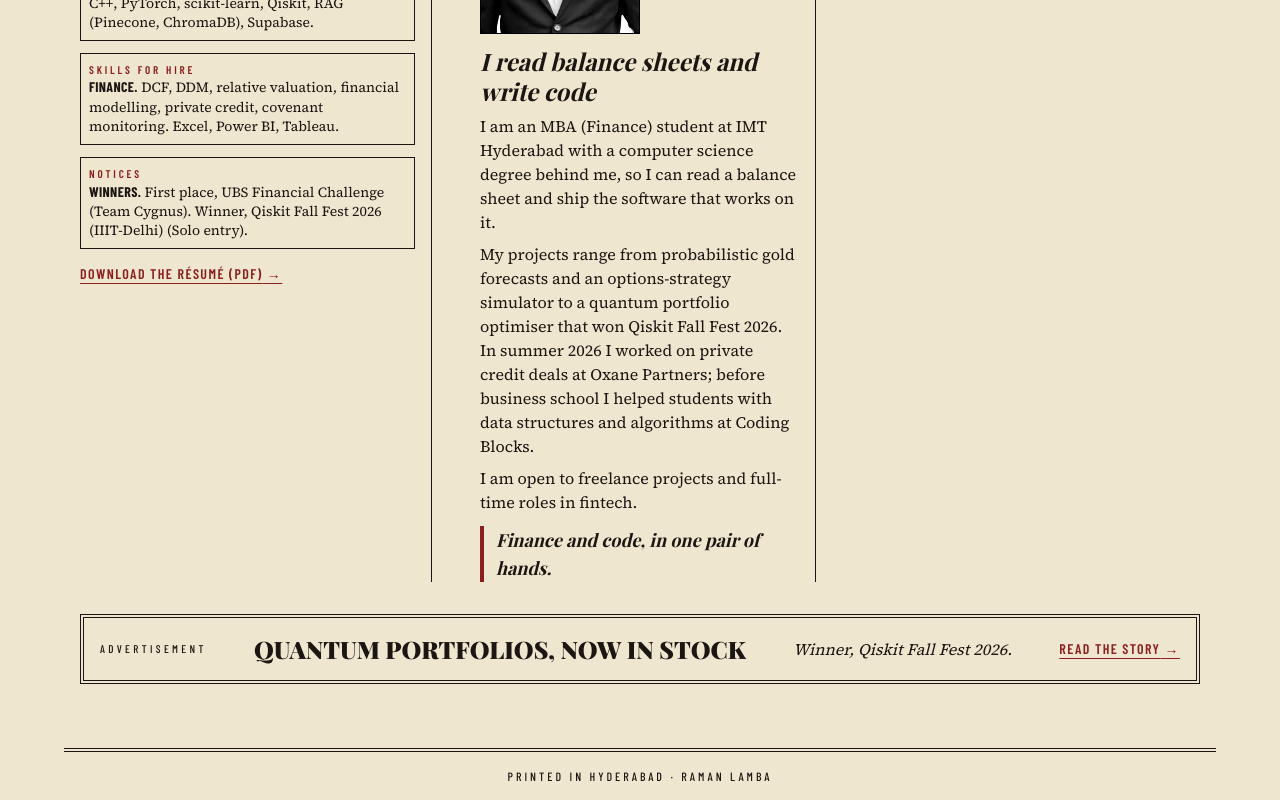
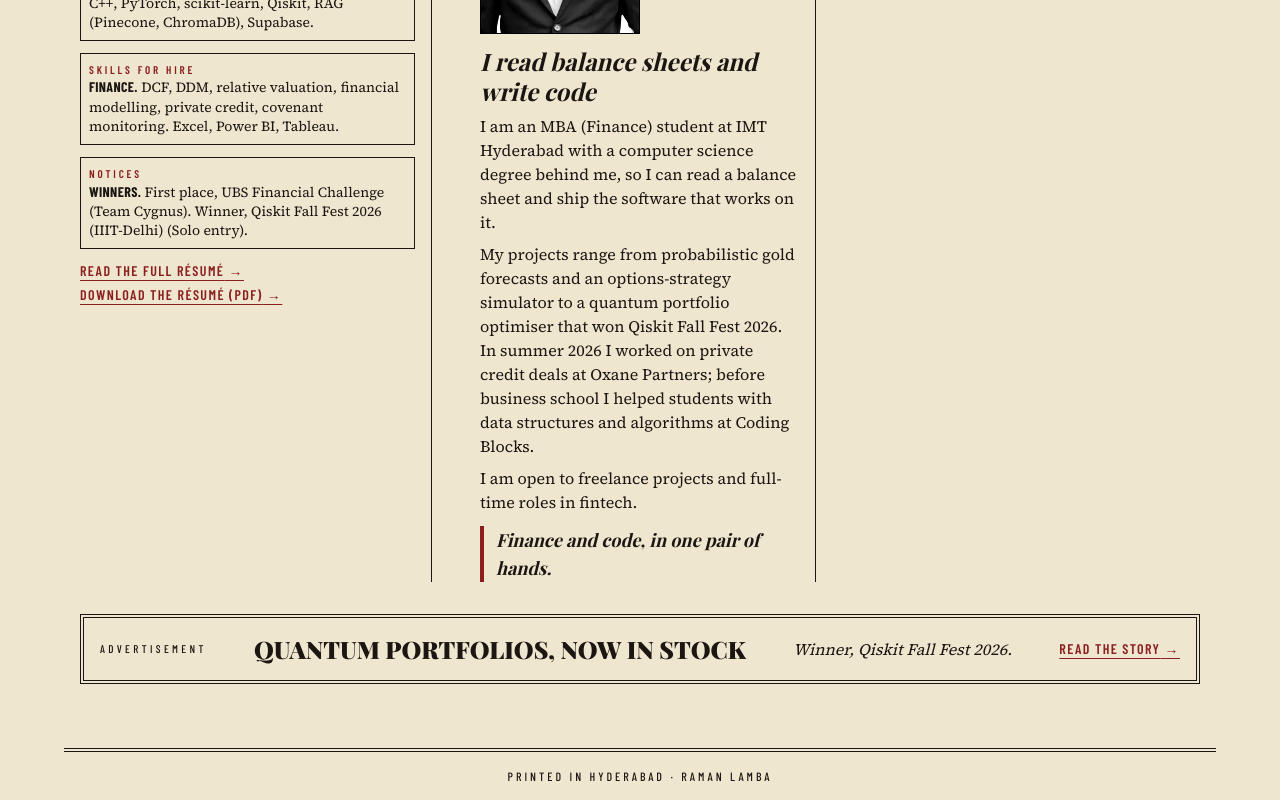
Before and after one commit to Raman-Lamba/portfolio_V1, a Next.js app in the folder site/: page / in a window 1280 px wide. Shown: the part 2125-2925 px from the top of the page. Built offline with nearby package versions, Linux system fonts and the light colour scheme.

Commit message:
feat: link resume page from classifieds
Co-Authored-By: Claude Sonnet 5.5 <noreply@anthropic.com>
Claude-Session: https://claude.ai/code/session_018QB7mo8gTaSmrUpoNJB9Sc

```diff
--- a/site/src/components/classifieds.tsx
+++ b/site/src/components/classifieds.tsx
@@ -1,5 +1,6 @@
 import { classifieds } from '@/content/resume';
 import { site } from '@/content/site';
+import { SmartLink } from './smart-link';
 
 export function Classifieds() {
   return (
@@ -22,6 +23,13 @@ export function Classifieds() {
           </article>
         ))}
       </div>
+      <div className="flex flex-wrap gap-x-4 gap-y-1">
+        <SmartLink
+          href="/resume"
+          className="font-label text-sm font-semibold uppercase tracking-widest text-accent underline underline-offset-4"
+        >
+          Read the full résumé<span aria-hidden="true"> →</span>
+        </SmartLink>
         <a
           href={site.resumePdf}
           download
@@ -29,6 +37,7 @@ export function Classifieds() {
         >
           Download the résumé (PDF)<span aria-hidden="true"> →</span>
         </a>
+      </div>
     </section>
   );
 }
```
Also changed, not shown: 1 other file (tests, documents, lock files or other folders). Lines whose indentation alone changed are shown as unchanged.
